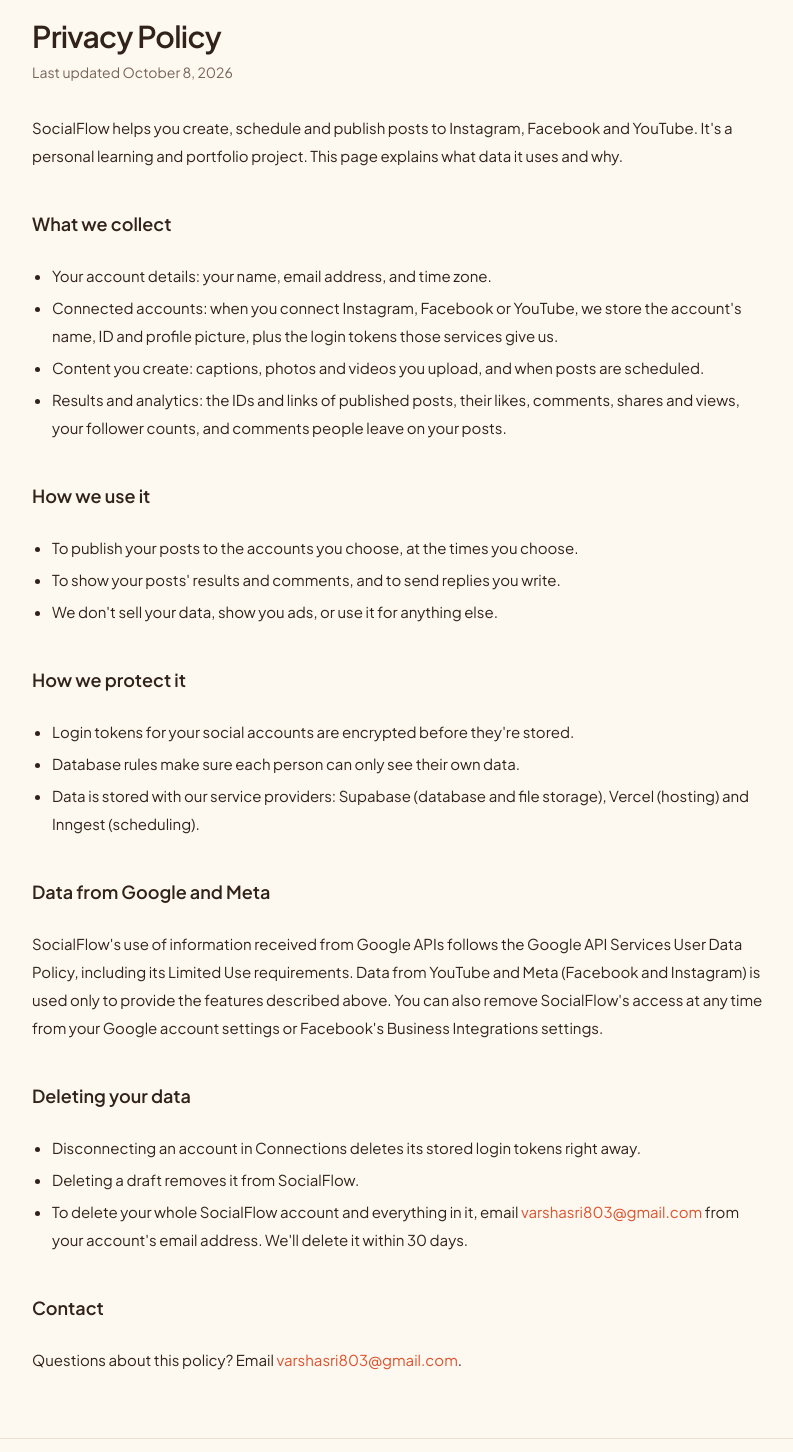
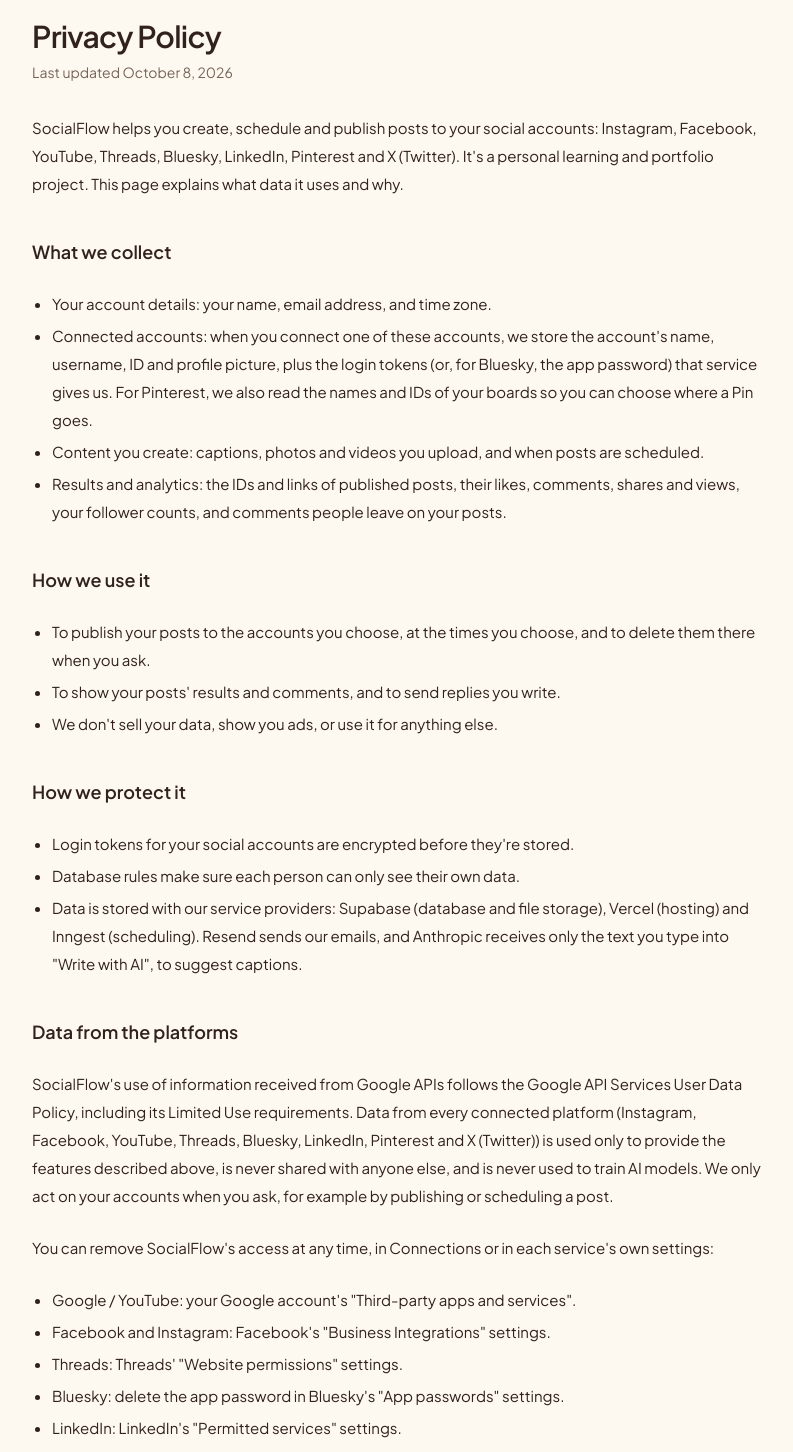
Before and after one commit to varsha386/socialflow, a Next.js app: page /privacy in a window 1280 px wide. Shown: the part 54-1506 px from the top of the page, without its empty margins (240-1033 px from the left). Built offline with nearby package versions, Linux system fonts and the light colour scheme.

Commit message:
Privacy policy: name every connected platform and service (#26)

```diff
--- a/src/app/privacy/page.tsx
+++ b/src/app/privacy/page.tsx
@@ -4,20 +4,24 @@
 
 export const metadata: Metadata = { title: "Privacy Policy" };
 
+// Every platform SocialFlow connects to, or is adding (platform reviewers check that they're named here).
+const PLATFORM_LIST = "Instagram, Facebook, YouTube, Threads, Bluesky, LinkedIn, Pinterest and X (Twitter)";
+
 export default function PrivacyPage() {
   return (
     <LegalPage title="Privacy Policy">
       <p>
-        {SITE.name} helps you create, schedule and publish posts to Instagram, Facebook and YouTube. It&apos;s a
-        personal learning and portfolio project. This page explains what data it uses and why.
+        {SITE.name} helps you create, schedule and publish posts to your social accounts: {PLATFORM_LIST}. It&apos;s
+        a personal learning and portfolio project. This page explains what data it uses and why.
       </p>
 
       <h2>What we collect</h2>
       <ul>
         <li>Your account details: your name, email address, and time zone.</li>
         <li>
-          Connected accounts: when you connect Instagram, Facebook or YouTube, we store the account&apos;s name,
-          ID and profile picture, plus the login tokens those services give us.
+          Connected accounts: when you connect one of these accounts, we store the account&apos;s name, username,
+          ID and profile picture, plus the login tokens (or, for Bluesky, the app password) that service gives us.
+          For Pinterest, we also read the names and IDs of your boards so you can choose where a Pin goes.
         </li>
         <li>Content you create: captions, photos and videos you upload, and when posts are scheduled.</li>
         <li>
@@ -28,7 +32,10 @@
 
       <h2>How we use it</h2>
       <ul>
-        <li>To publish your posts to the accounts you choose, at the times you choose.</li>
+        <li>
+          To publish your posts to the accounts you choose, at the times you choose, and to delete them there when
+          you ask.
+        </li>
         <li>To show your posts&apos; results and comments, and to send replies you write.</li>
         <li>We don&apos;t sell your data, show you ads, or use it for anything else.</li>
       </ul>
@@ -39,22 +46,33 @@
         <li>Database rules make sure each person can only see their own data.</li>
         <li>
           Data is stored with our service providers: Supabase (database and file storage), Vercel (hosting) and
-          Inngest (scheduling).
+          Inngest (scheduling). Resend sends our emails, and Anthropic receives only the text you type into
+          &quot;Write with AI&quot;, to suggest captions.
         </li>
       </ul>
 
-      <h2>Data from Google and Meta</h2>
+      <h2>Data from the platforms</h2>
       <p>
         {SITE.name}&apos;s use of information received from Google APIs follows the Google API Services User Data
-        Policy, including its Limited Use requirements. Data from YouTube and Meta (Facebook and Instagram) is used
-        only to provide the features described above. You can also remove {SITE.name}&apos;s access at any time
-        from your Google account settings or Facebook&apos;s Business Integrations settings.
+        Policy, including its Limited Use requirements. Data from every connected platform ({PLATFORM_LIST}) is
+        used only to provide the features described above, is never shared with anyone else, and is never used to
+        train AI models. We only act on your accounts when you ask, for example by publishing or scheduling a post.
       </p>
+      <p>You can remove {SITE.name}&apos;s access at any time, in Connections or in each service&apos;s own settings:</p>
+      <ul>
+        <li>Google / YouTube: your Google account&apos;s &quot;Third-party apps and services&quot;.</li>
+        <li>Facebook and Instagram: Facebook&apos;s &quot;Business Integrations&quot; settings.</li>
+        <li>Threads: Threads&apos; &quot;Website permissions&quot; settings.</li>
+        <li>Bluesky: delete the app password in Bluesky&apos;s &quot;App passwords&quot; settings.</li>
+        <li>LinkedIn: LinkedIn&apos;s &quot;Permitted services&quot; settings.</li>
+        <li>Pinterest: Pinterest&apos;s &quot;Apps&quot; settings, under Security and logins.</li>
+        <li>X: X&apos;s &quot;Connected apps&quot; settings.</li>
+      </ul>
 
       <h2>Deleting your data</h2>
       <ul>
         <li>Disconnecting an account in Connections deletes its stored login tokens right away.</li>
-        <li>Deleting a draft removes it from {SITE.name}.</li>
+        <li>Deleting a post removes it, and its results, from {SITE.name}.</li>
         <li>
           To delete your whole {SITE.name} account and everything in it, email{" "}
           <a href={`mailto:${SITE.contactEmail}`} className="text-primary hover:underline">
```
